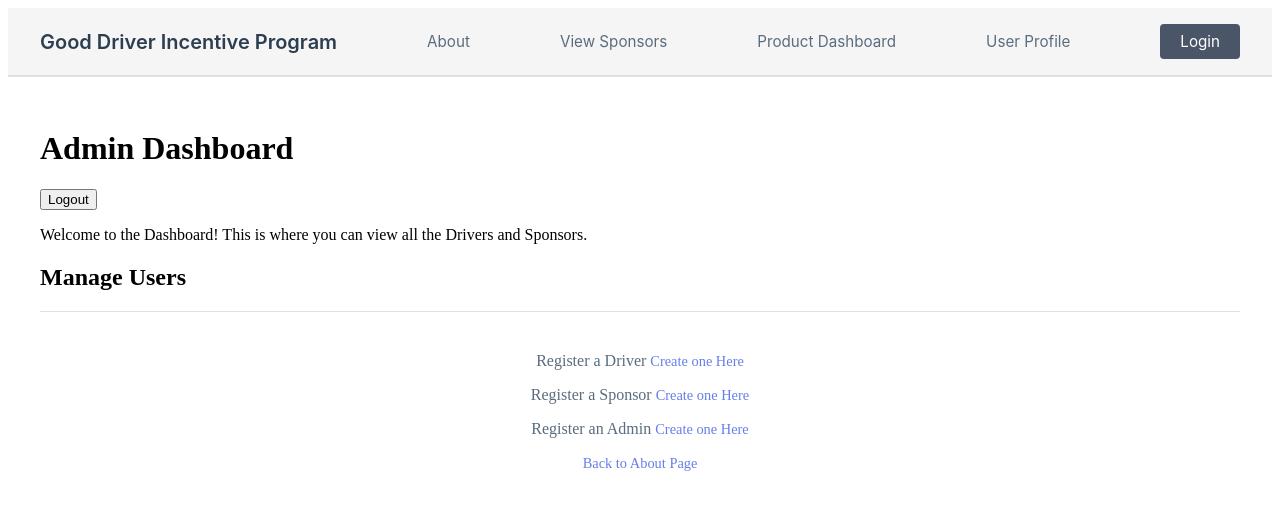
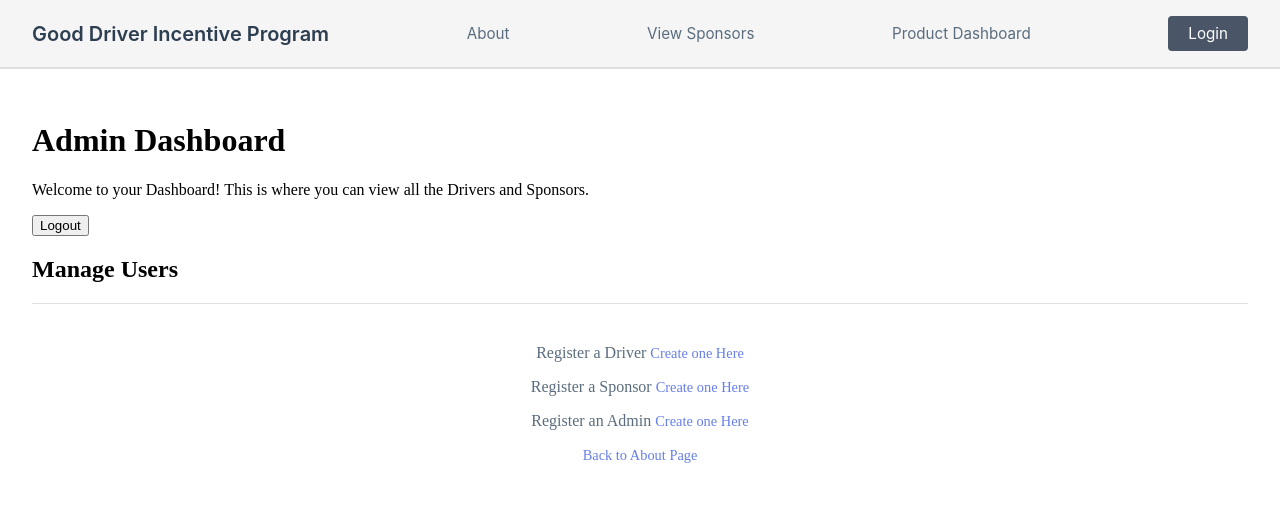
Before and after one commit to tysons0/S26-CPSC4910-Team26, a React (Vite) app in the folder CPSC4910-Team26-GoodDriverIncentiveProgram/: page /AdminDashboard in a window 1280 px wide. Shown: the top 510 px of the page. Built offline with nearby package versions, Linux system fonts and the light colour scheme; the HTML template or start-up script is replaced by a standard one.

Commit message:
Added feature where when a user is logged in the navBar changes to logout. As well as only displays profile when a user is logged in.

```diff
--- a/CPSC4910-Team26-GoodDriverIncentiveProgram/src/components/NavBar.jsx
+++ b/CPSC4910-Team26-GoodDriverIncentiveProgram/src/components/NavBar.jsx
@@ -1,15 +1,57 @@
 import "../css/NavBar.css";
-import { Link } from "react-router-dom";
+import { Link, useNavigate } from "react-router-dom";
+import { useState, useEffect } from "react";
+import apiService from "../services/api";
 
 function NavBar() {
+  const [isAuthenticated, setIsAuthenticated] = useState(false);
+  const navigate = useNavigate();
+
+  useEffect(() => {
+    //Check auth status
+    const checkAuth = async () => {
+      setIsAuthenticated(await apiService.isAuthenticated());
+    };
+
+    checkAuth();
+
+    const handleAuthChange = () => {
+      checkAuth();
+    };
+
+    window.addEventListener("authChange", handleAuthChange);
+
+    // Listen for changes in localStorage to update auth status across tabs
+    window.addEventListener("storage", handleAuthChange);
+
+    return () => {
+      window.removeEventListener("authChange", handleAuthChange);
+      window.removeEventListener("storage", handleAuthChange);
+    };
+  }, []);
+
+  const handleLogout = () => {
+    apiService.logout();
+    setIsAuthenticated(false);
+    window.dispatchEvent(new Event("storage"));
+    navigate("/Login");
+  };
+
   return (
     <nav className="NavBar">
       <h2 className="project-title">Good Driver Incentive Program</h2>
       <Link to="/"> About </Link>
       <Link to="/Sponsors"> View Sponsors </Link>
       <Link to="/Dashboard">Product Dashboard</Link>
-      <Link to="/Profile"> User Profile</Link>
-      <Link to="/Login"> Login</Link>
+      {isAuthenticated && <Link to="/Profile"> User Profile</Link>}
+
+      {isAuthenticated ? (
+        <button onClick={handleLogout} className="nav-link-button">
+          Logout
+        </button>
+      ) : (
+        <Link to="/Login"> Login</Link>
+      )}
     </nav>
   );
 }
--- a/CPSC4910-Team26-GoodDriverIncentiveProgram/src/css/NavBar.css
+++ b/CPSC4910-Team26-GoodDriverIncentiveProgram/src/css/NavBar.css
@@ -1,5 +1,3 @@
-Copy
-
 /* Reset body margins and padding for full-width navbar */
 body {
   margin: 0;
@@ -27,7 +25,8 @@ body {
   color: #2c3e50;
 }
 
-.NavBar a {
+.NavBar a,
+.nav-link-button {
   margin-left: 2rem;
   text-decoration: none;
   color: #5a6c7d;
@@ -35,13 +34,20 @@ body {
   font-weight: 400;
   transition: color 0.2s ease;
   white-space: nowrap;
+  border: none;
+  background: none;
+  cursor: pointer;
+  font-family: inherit;
 }
 
-.NavBar a:hover {
-  color: light blue;
+.NavBar a:hover,
+.nav-link-button:hover {
+  color: #4a90e2;
 }
 
-.NavBar a:last-child {
+/* Style for the last link/button (Login/Logout) */
+.NavBar a:last-child,
+.nav-link-button:last-child {
   background-color: #4a5568;
   color: white;
   padding: 0.5rem 1.25rem;
@@ -50,7 +56,8 @@ body {
   transition: background-color 0.2s ease;
 }
 
-.NavBar a:last-child:hover {
+.NavBar a:last-child:hover,
+.nav-link-button:last-child:hover {
   background-color: #2d3748;
   color: white;
 }
@@ -66,12 +73,14 @@ body {
     font-size: 1.1rem;
   }
 
-  .NavBar a {
+  .NavBar a,
+  .nav-link-button {
     margin-left: 1rem;
     font-size: 0.85rem;
   }
 
-  .NavBar a:last-child {
+  .NavBar a:last-child,
+  .nav-link-button:last-child {
     margin-left: 1rem;
     padding: 0.4rem 1rem;
   }
--- a/CPSC4910-Team26-GoodDriverIncentiveProgram/src/pages/Dashboard.jsx
+++ b/CPSC4910-Team26-GoodDriverIncentiveProgram/src/pages/Dashboard.jsx
@@ -23,11 +23,8 @@ function Dashboard() {
   ];
   return (
     <div style={{ padding: "2rem" }}>
-      <PageTitle title="Product Dashboard"/>
+      <PageTitle title="Product Dashboard" />
       <h1>Dashboard</h1>
-      <Link to="/Login">
-        <button className="submit"> Logout </button>
-      </Link>
       <p>
         Welcome to the Dashboard! This is where you can view your driving stats
         and rewards.
--- a/CPSC4910-Team26-GoodDriverIncentiveProgram/src/pages/Login.jsx
+++ b/CPSC4910-Team26-GoodDriverIncentiveProgram/src/pages/Login.jsx
@@ -22,6 +22,8 @@ function Login() {
       const { user } = await apiService.login({ userName, password });
 
       const role = user.role?.toLowerCase();
+
+      window.dispatchEvent(new Event("authChange"));
 
       if (role === "admin") {
         navigate("/AdminDashboard");
--- a/CPSC4910-Team26-GoodDriverIncentiveProgram/src/pages/admin/AdminDashboard.jsx
+++ b/CPSC4910-Team26-GoodDriverIncentiveProgram/src/pages/admin/AdminDashboard.jsx
@@ -8,13 +8,13 @@ function AdminDashboard() {
     <div style={{ padding: "2rem" }}>
       <PageTitle title="Product Dashboard" />
       <h1>Admin Dashboard</h1>
-      <Link to="/">
+      <p>
+        Welcome to your Dashboard! This is where you can view all the Drivers
+        and Sponsors.
+      </p>
+      <Link to="/Login">
         <button className="submit"> Logout </button>
       </Link>
-      <p>
-        Welcome to the Dashboard! This is where you can view all the Drivers and
-        Sponsors.
-      </p>
       <h2>Manage Users</h2>
 
       <div className="back-link">
--- a/CPSC4910-Team26-GoodDriverIncentiveProgram/src/pages/driver/DriverDashboard.jsx
+++ b/CPSC4910-Team26-GoodDriverIncentiveProgram/src/pages/driver/DriverDashboard.jsx
@@ -25,7 +25,7 @@ function DriverDashboard() {
     <div style={{ padding: "2rem" }}>
       <PageTitle title="Product Dashboard" />
       <h1>Dashboard</h1>
-      <Link to="/">
+      <Link to="/Login">
         <button className="submit"> Logout </button>
       </Link>
       <p>
--- a/CPSC4910-Team26-GoodDriverIncentiveProgram/src/pages/sponsor/SponsorDashboard.jsx
+++ b/CPSC4910-Team26-GoodDriverIncentiveProgram/src/pages/sponsor/SponsorDashboard.jsx
@@ -8,7 +8,7 @@ function SponsorDashboard() {
     <div style={{ padding: "2rem" }}>
       <PageTitle title="Product Dashboard" />
       <h1>Sponsor Dashboard</h1>
-      <Link to="/">
+      <Link to="/Login">
         <button className="submit"> Logout </button>
       </Link>
       <p>
--- a/CPSC4910-Team26-GoodDriverIncentiveProgram/src/services/api.js
+++ b/CPSC4910-Team26-GoodDriverIncentiveProgram/src/services/api.js
@@ -198,6 +198,12 @@ const apiService = {
     if (!userRole) return false;
     return userRole.toLowerCase() === role.toLowerCase();
   },
+
+  isAuthenticated: () => {
+    const token = apiService.getToken();
+    const user = apiService.getCurrentUser();
+    return !!(token && user);
+  },
 };
 
 export default apiService;
```
Also changed, not shown: CPSC4910-Team26-GoodDriverIncentiveProgram/src/components/SignUpForm.jsx (deleted).
